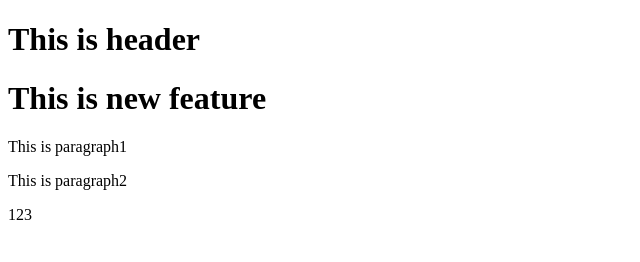
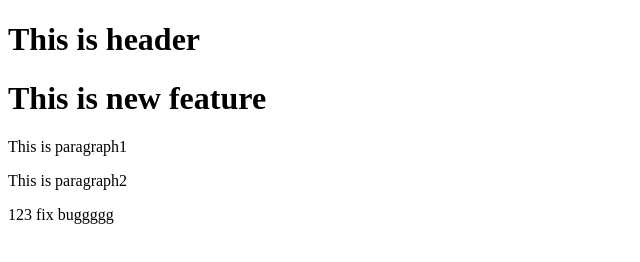
Before and after one commit to Kinghassait/sample_git2, a plain HTML site: page index.html in a window 1280 px wide. Shown: the whole page, without its empty margins (0-640 px from the left). Drawn offline with Linux system fonts and the light colour scheme.

```diff
--- a/index.html
+++ b/index.html
@@ -9,3 +9,4 @@
 <p>This is paragraph2</p>
 </body>
 123
+fix buggggg
```
